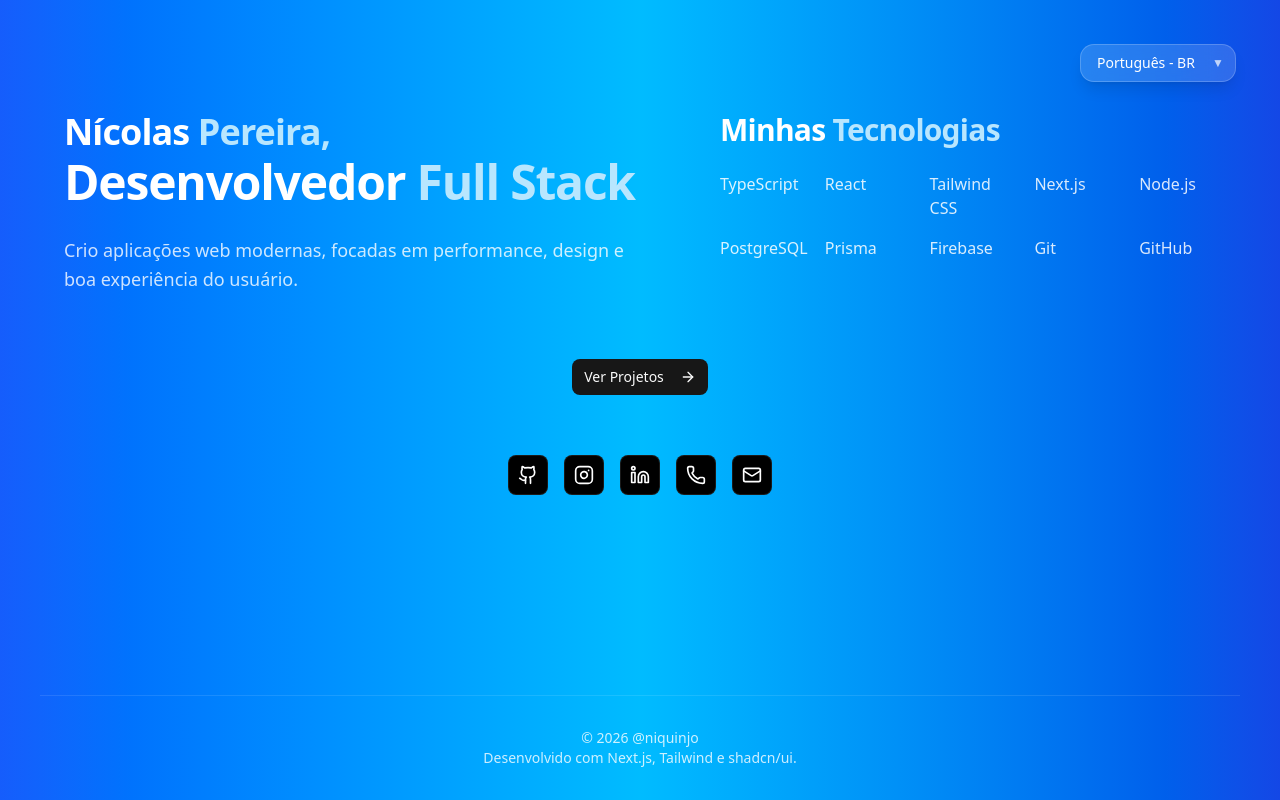
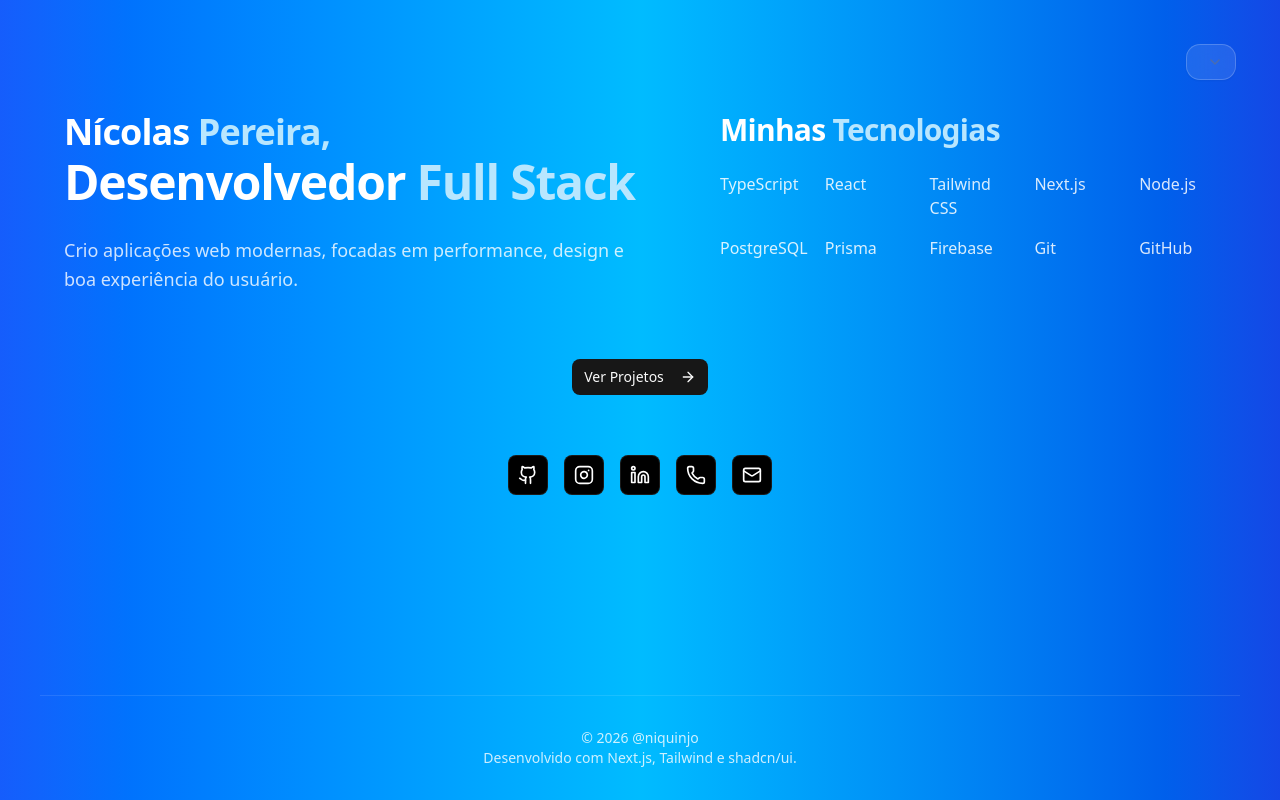
Before and after one commit to niquinjo/Portf-lio, a Next.js app: page / in a window 1280 px wide. Built offline with nearby package versions, Linux system fonts and the light colour scheme.

Commit message:
update: add translations and improve language selector 2.0

```diff
--- a/src/app/(portfolio)/_components/languageSwitcher.tsx
+++ b/src/app/(portfolio)/_components/languageSwitcher.tsx
@@ -1,55 +1,34 @@
 "use client";
 
 import { useRouter, usePathname } from "next/navigation";
+import { Select, SelectContent, SelectItem, SelectTrigger, SelectValue } from "@/components/ui/select";
 
 export function LanguageSwitcher() {
   const router = useRouter();
   const pathname = usePathname();
 
-  function handleChange(e: React.ChangeEvent<HTMLSelectElement>) {
-    const locale = e.target.value;
+  const currentLocale = pathname.split("/")[1];
 
+  const handleChange = (value: string) => {
     const segments = pathname.split("/");
-    segments[1] = locale;
-
+    segments[1] = value;
     router.push(segments.join("/"));
-  }
+  };
 
   return (
     <div className="absolute top-6 right-6">
-      <div className="relative">
-        <select
-          onChange={handleChange}
-          defaultValue={pathname.split("/")[1]}
-          className="
-            appearance-none
-            bg-white/15
-            backdrop-blur-md
-            border border-white/20
-            text-white
-            text-sm
-            font-medium
-            px-4 py-2 pr-10
-            rounded-xl
-            shadow-lg
-            hover:bg-white/25
-            transition
-            focus:outline-none
-            focus:ring-2
-            focus:ring-sky-300
-            cursor-pointer
-          "
-        >
-          <option value="pt" className="text-black">Português - BR</option>
-          <option value="en" className="text-black">English</option>
-          <option value="es" className="text-black">Español</option>
-        </select>
+      <Select value={currentLocale} onValueChange={handleChange}>
+        <SelectTrigger className="w-[160px]git add .
+ bg-white/10 border border-white/20 text-white backdrop-blur-md rounded-xl hover:bg-white/20 transition">
+          <SelectValue />
+        </SelectTrigger>
 
-        {/* Ícone customizado */}
-        <span className="pointer-events-none absolute right-3 top-1/2 -translate-y-1/2 text-white/70 text-xs">
-          ▼
-        </span>
-      </div>
+        <SelectContent className="bg-slate-900 text-white border border-white/10 rounded-xl">
+          <SelectItem value="pt">Português - BR</SelectItem>
+          <SelectItem value="en">English</SelectItem>
+          <SelectItem value="es">Español</SelectItem>
+        </SelectContent>
+      </Select>
     </div>
   );
 }
--- /dev/null
+++ b/src/components/ui/select.tsx
@@ -0,0 +1,190 @@
+"use client"
+
+import * as React from "react"
+import { CheckIcon, ChevronDownIcon, ChevronUpIcon } from "lucide-react"
+import { Select as SelectPrimitive } from "radix-ui"
+
+import { cn } from "@/lib/utils"
+
+function Select({
+  ...props
+}: React.ComponentProps<typeof SelectPrimitive.Root>) {
+  return <SelectPrimitive.Root data-slot="select" {...props} />
+}
+
+function SelectGroup({
+  ...props
+}: React.ComponentProps<typeof SelectPrimitive.Group>) {
+  return <SelectPrimitive.Group data-slot="select-group" {...props} />
+}
+
+function SelectValue({
+  ...props
+}: React.ComponentProps<typeof SelectPrimitive.Value>) {
+  return <SelectPrimitive.Value data-slot="select-value" {...props} />
+}
+
+function SelectTrigger({
+  className,
+  size = "default",
+  children,
+  ...props
+}: React.ComponentProps<typeof SelectPrimitive.Trigger> & {
+  size?: "sm" | "default"
+}) {
+  return (
+    <SelectPrimitive.Trigger
+      data-slot="select-trigger"
+      data-size={size}
+      className={cn(
+        "border-input data-[placeholder]:text-muted-foreground [&_svg:not([class*='text-'])]:text-muted-foreground focus-visible:border-ring focus-visible:ring-ring/50 aria-invalid:ring-destructive/20 dark:aria-invalid:ring-destructive/40 aria-invalid:border-destructive dark:bg-input/30 dark:hover:bg-input/50 flex w-fit items-center justify-between gap-2 rounded-md border bg-transparent px-3 py-2 text-sm whitespace-nowrap shadow-xs transition-[color,box-shadow] outline-none focus-visible:ring-[3px] disabled:cursor-not-allowed disabled:opacity-50 data-[size=default]:h-9 data-[size=sm]:h-8 *:data-[slot=select-value]:line-clamp-1 *:data-[slot=select-value]:flex *:data-[slot=select-value]:items-center *:data-[slot=select-value]:gap-2 [&_svg]:pointer-events-none [&_svg]:shrink-0 [&_svg:not([class*='size-'])]:size-4",
+        className
+      )}
+      {...props}
+    >
+      {children}
+      <SelectPrimitive.Icon asChild>
+        <ChevronDownIcon className="size-4 opacity-50" />
+      </SelectPrimitive.Icon>
+    </SelectPrimitive.Trigger>
+  )
+}
+
+function SelectContent({
+  className,
+  children,
+  position = "item-aligned",
+  align = "center",
+  ...props
+}: React.ComponentProps<typeof SelectPrimitive.Content>) {
+  return (
+    <SelectPrimitive.Portal>
+      <SelectPrimitive.Content
+        data-slot="select-content"
+        className={cn(
+          "bg-popover text-popover-foreground data-[state=open]:animate-in data-[state=closed]:animate-out data-[state=closed]:fade-out-0 data-[state=open]:fade-in-0 data-[state=closed]:zoom-out-95 data-[state=open]:zoom-in-95 data-[side=bottom]:slide-in-from-top-2 data-[side=left]:slide-in-from-right-2 data-[side=right]:slide-in-from-left-2 data-[side=top]:slide-in-from-bottom-2 relative z-50 max-h-(--radix-select-content-available-height) min-w-[8rem] origin-(--radix-select-content-transform-origin) overflow-x-hidden overflow-y-auto rounded-md border shadow-md",
+          position === "popper" &&
+            "data-[side=bottom]:translate-y-1 data-[side=left]:-translate-x-1 data-[side=right]:translate-x-1 data-[side=top]:-translate-y-1",
+          className
+        )}
+        position={position}
+        align={align}
+        {...props}
+      >
+        <SelectScrollUpButton />
+        <SelectPrimitive.Viewport
+          className={cn(
+            "p-1",
+            position === "popper" &&
+              "h-[var(--radix-select-trigger-height)] w-full min-w-[var(--radix-select-trigger-width)] scroll-my-1"
+          )}
+        >
+          {children}
+        </SelectPrimitive.Viewport>
+        <SelectScrollDownButton />
+      </SelectPrimitive.Content>
+    </SelectPrimitive.Portal>
+  )
+}
+
+function SelectLabel({
+  className,
+  ...props
+}: React.ComponentProps<typeof SelectPrimitive.Label>) {
+  return (
+    <SelectPrimitive.Label
+      data-slot="select-label"
+      className={cn("text-muted-foreground px-2 py-1.5 text-xs", className)}
+      {...props}
+    />
+  )
+}
+
+function SelectItem({
+  className,
+  children,
+  ...props
+}: React.ComponentProps<typeof SelectPrimitive.Item>) {
+  return (
+    <SelectPrimitive.Item
+      data-slot="select-item"
+      className={cn(
+        "focus:bg-accent focus:text-accent-foreground [&_svg:not([class*='text-'])]:text-muted-foreground relative flex w-full cursor-default items-center gap-2 rounded-sm py-1.5 pr-8 pl-2 text-sm outline-hidden select-none data-[disabled]:pointer-events-none data-[disabled]:opacity-50 [&_svg]:pointer-events-none [&_svg]:shrink-0 [&_svg:not([class*='size-'])]:size-4 *:[span]:last:flex *:[span]:last:items-center *:[span]:last:gap-2",
+        className
+      )}
+      {...props}
+    >
+      <span
+        data-slot="select-item-indicator"
+        className="absolute right-2 flex size-3.5 items-center justify-center"
+      >
+        <SelectPrimitive.ItemIndicator>
+          <CheckIcon className="size-4" />
+        </SelectPrimitive.ItemIndicator>
+      </span>
+      <SelectPrimitive.ItemText>{children}</SelectPrimitive.ItemText>
+    </SelectPrimitive.Item>
+  )
+}
+
+function SelectSeparator({
+  className,
+  ...props
+}: React.ComponentProps<typeof SelectPrimitive.Separator>) {
+  return (
+    <SelectPrimitive.Separator
+      data-slot="select-separator"
+      className={cn("bg-border pointer-events-none -mx-1 my-1 h-px", className)}
+      {...props}
+    />
+  )
+}
+
+function SelectScrollUpButton({
+  className,
+  ...props
+}: React.ComponentProps<typeof SelectPrimitive.ScrollUpButton>) {
+  return (
+    <SelectPrimitive.ScrollUpButton
+      data-slot="select-scroll-up-button"
+      className={cn(
+        "flex cursor-default items-center justify-center py-1",
+        className
+      )}
+      {...props}
+    >
+      <ChevronUpIcon className="size-4" />
+    </SelectPrimitive.ScrollUpButton>
+  )
+}
+
+function SelectScrollDownButton({
+  className,
+  ...props
+}: React.ComponentProps<typeof SelectPrimitive.ScrollDownButton>) {
+  return (
+    <SelectPrimitive.ScrollDownButton
+      data-slot="select-scroll-down-button"
+      className={cn(
+        "flex cursor-default items-center justify-center py-1",
+        className
+      )}
+      {...props}
+    >
+      <ChevronDownIcon className="size-4" />
+    </SelectPrimitive.ScrollDownButton>
+  )
+}
+
+export {
+  Select,
+  SelectContent,
+  SelectGroup,
+  SelectItem,
+  SelectLabel,
+  SelectScrollDownButton,
+  SelectScrollUpButton,
+  SelectSeparator,
+  SelectTrigger,
+  SelectValue,
+}
```
